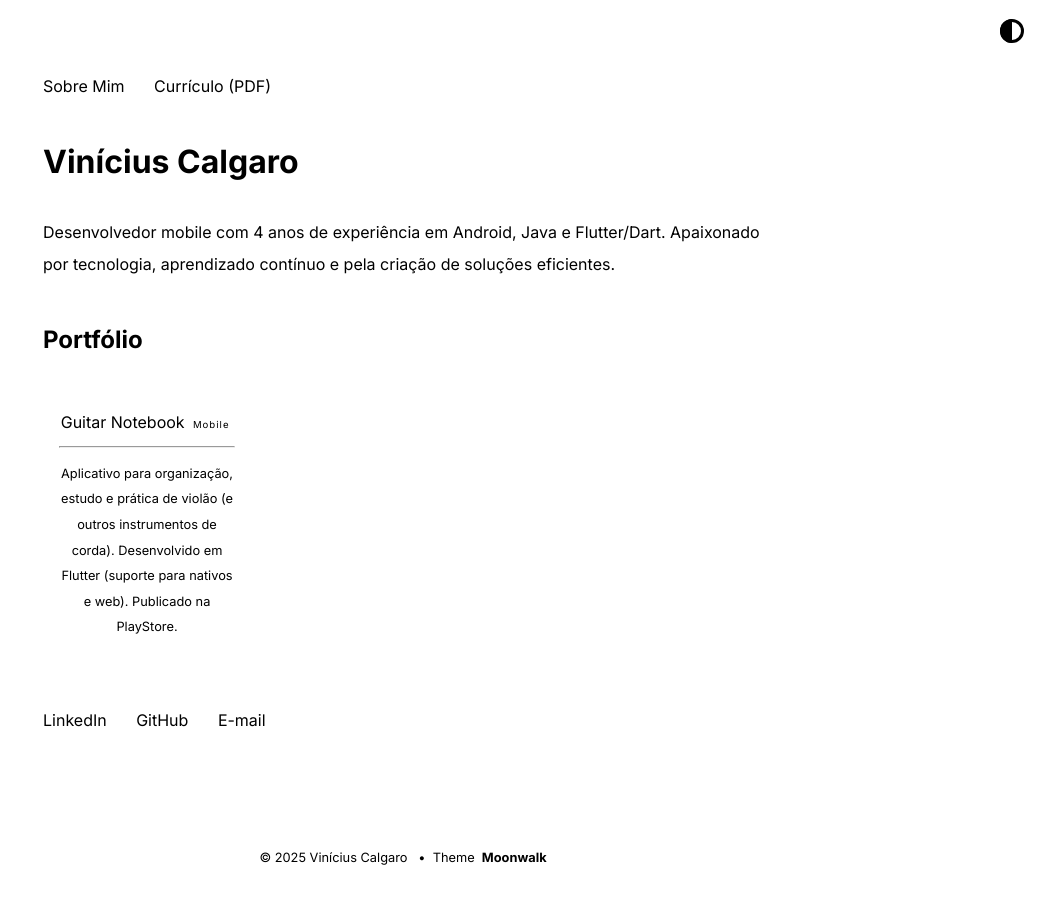
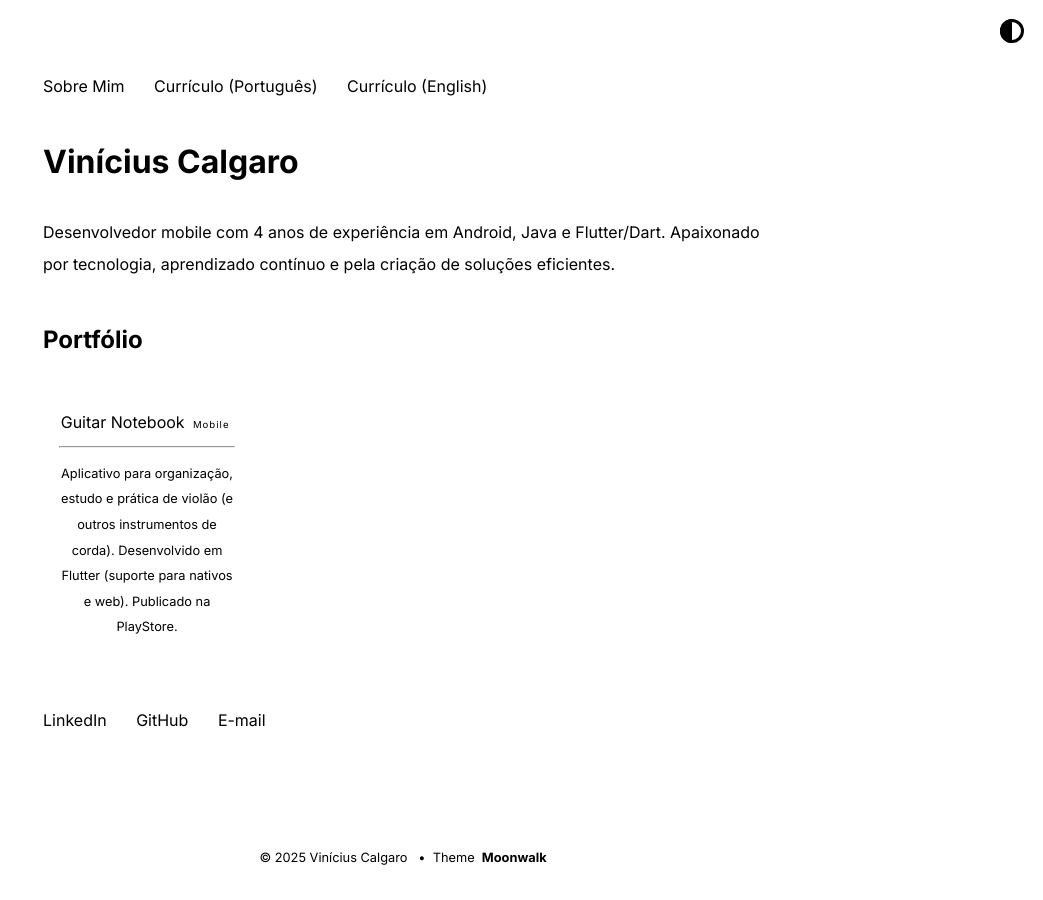
Before and after one commit to vinicalgaro/portfolio, a Jekyll site: the page built from index.md, in a window 1280 px wide. Shown: the whole page, without its empty margins (237-1280 px from the left). Built offline with Jekyll 4.4.1, drawn with Linux system fonts in a browser that asks for light colours.

Commit message:
Update home.yml

```diff
--- a/_data/home.yml
+++ b/_data/home.yml
@@ -3,8 +3,11 @@ navbar_entries:
   - title: Sobre Mim
     url: about
 
-  - title: Currículo (PDF)
+  - title: Currículo (Português)
     url: curriculoViniciusCalgaroPTBR.pdf
+
+  - title: Currículo (English)
+    url: curriculoViniciusCalgaroENG.pdf
 
 # Seção de Portfólio - Mantida como você criou
 project_entries:
```
